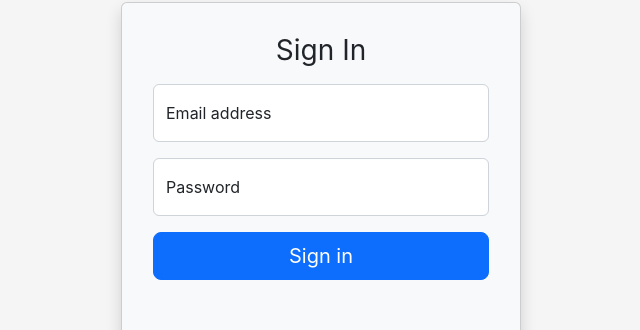
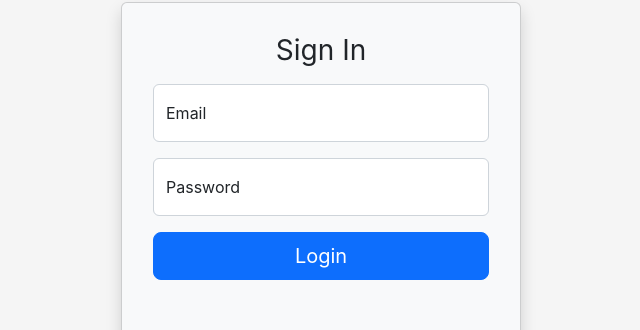
Before and after one commit to paul3bin/Favorite-Stocks-Watcher, a React (Create React App) app in the folder frontend/: page /login in a window 1280 px wide. Shown: the part 148-478 px from the top of the page, without its empty margins (319-959 px from the left). Built offline with nearby package versions, Linux system fonts and the light colour scheme.

Commit message:
changes with placeholders

```diff
--- a/frontend/src/pages/login.js
+++ b/frontend/src/pages/login.js
@@ -66,7 +66,7 @@
                   required={true}
                   onChange={(e) => setEmail(e.target.value)}
                 />
-                <label for="floatingInput">Email address</label>
+                <label for="floatingInput">Email</label>
               </div>
 
               <div class="form-floating mb-3">
@@ -87,7 +87,7 @@
                 type="submit"
                 onClick={loginEvent}
               >
-                Sign in
+                Login
               </button>
               <p className="mt-5 mb-3 text-muted">
                 Don't have an account? Register <Link to="/signup">here</Link>.
```
